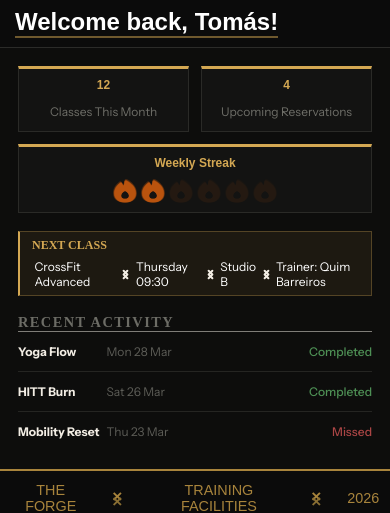
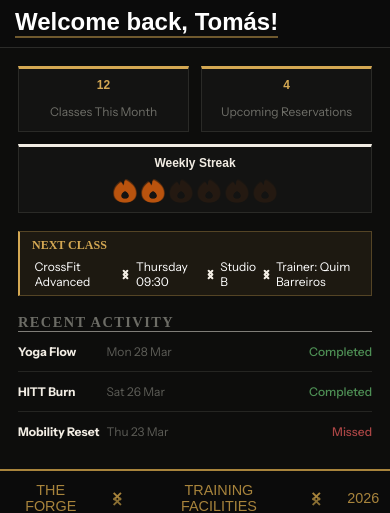
Before and after one commit to Pinho13/LTW-The-Forge, a PHP site: page /my-account.html in a window 390 px wide. Shown: the part 47-560 px from the top of the page. Run offline with PHP 8.4, Linux system fonts and the light colour scheme; some web fonts are replaced.

Commit message:
Small color fix

```diff
--- a/src/style/my-account.css
+++ b/src/style/my-account.css
@@ -51,6 +51,7 @@ section {
 
     .stats .stat-card:last-child {
         grid-column: 1 / -1;
+        --accent: var(--color-almost-white);
     }
 
     .site-footer {
```
